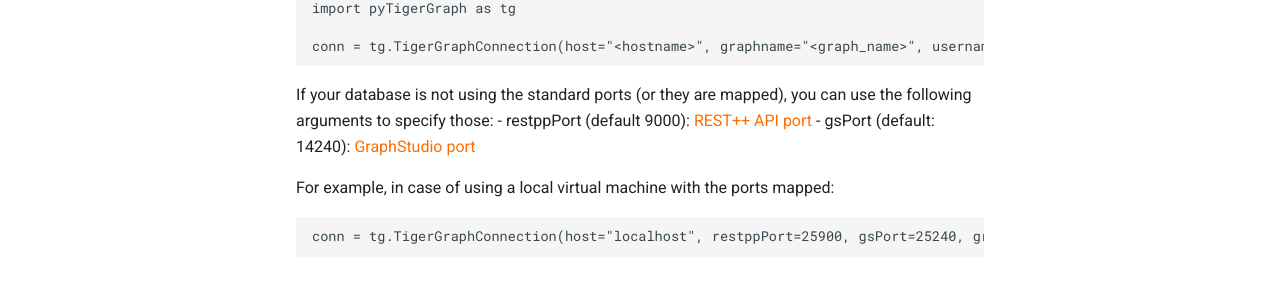
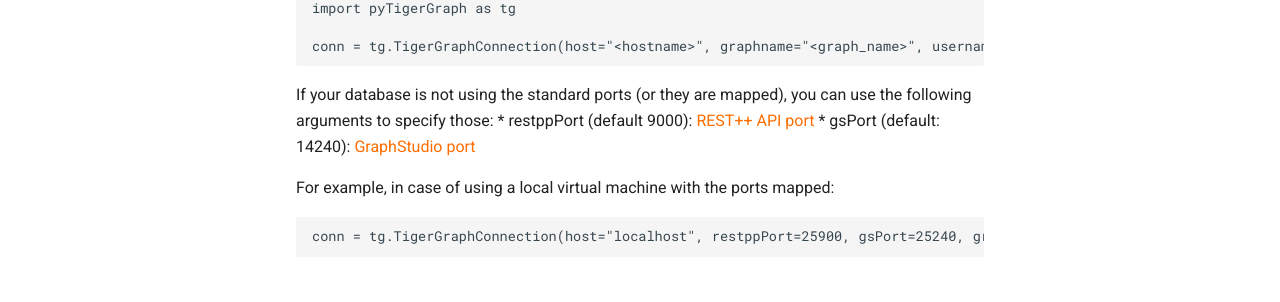
Before and after one commit to pyTigerGraph/pyTigerGraph, an MkDocs documentation site: the page built from docs/index.md, in a window 1280 px wide and 1135 px high. Shown: the part 375-677 px from the top of the window. Built offline with MkDocs 1.6.1 and Material for MkDocs 9.7.7, drawn with Linux system fonts in a browser that asks for light colours; comment, search, counter and statistics services are not loaded.

````diff
--- a/docs/index.md
+++ b/docs/index.md
@@ -12,8 +12,8 @@ import pyTigerGraph as tg
 conn = tg.TigerGraphConnection(host="<hostname>", graphname="<graph_name>", username="<username>", password="<password>", apiToken="<api_token>")
 ```
 If your database is not using the standard ports (or they are mapped), you can use the following arguments to specify those:
-- restppPort (default 9000): [REST++ API port](https://docs.tigergraph.com/dev/restpp-api/restpp-requests)
-- gsPort (default: 14240): [GraphStudio port](https://docs.tigergraph.com/ui/graphstudio/overview#TigerGraphGraphStudioUIGuide-GraphStudioOn-Premises)
+* restppPort (default 9000): [REST++ API port](https://docs.tigergraph.com/dev/restpp-api/restpp-requests)
+* gsPort (default: 14240): [GraphStudio port](https://docs.tigergraph.com/ui/graphstudio/overview#TigerGraphGraphStudioUIGuide-GraphStudioOn-Premises)
 
 For example, in case of using a local virtual machine with the ports mapped:
 ```py
````
